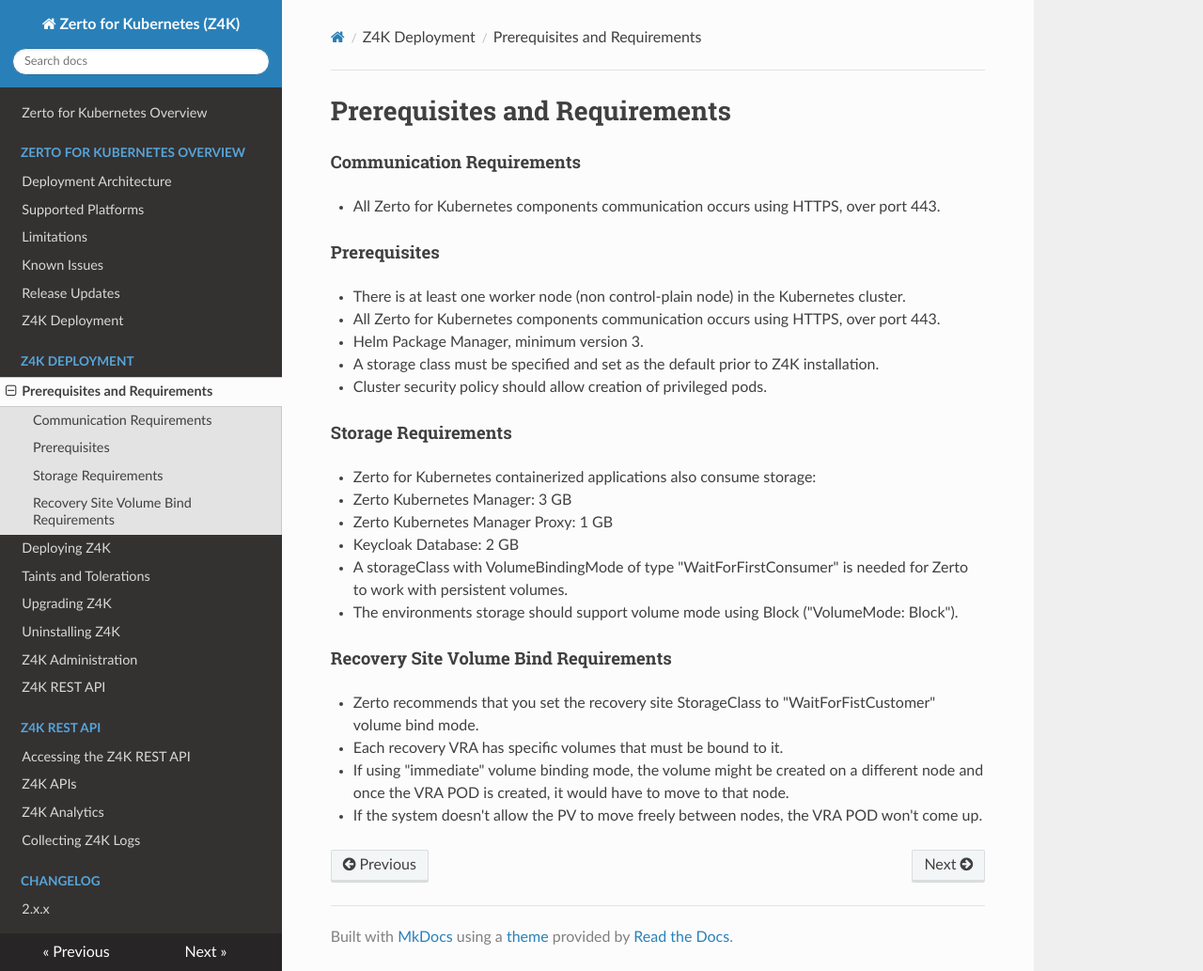
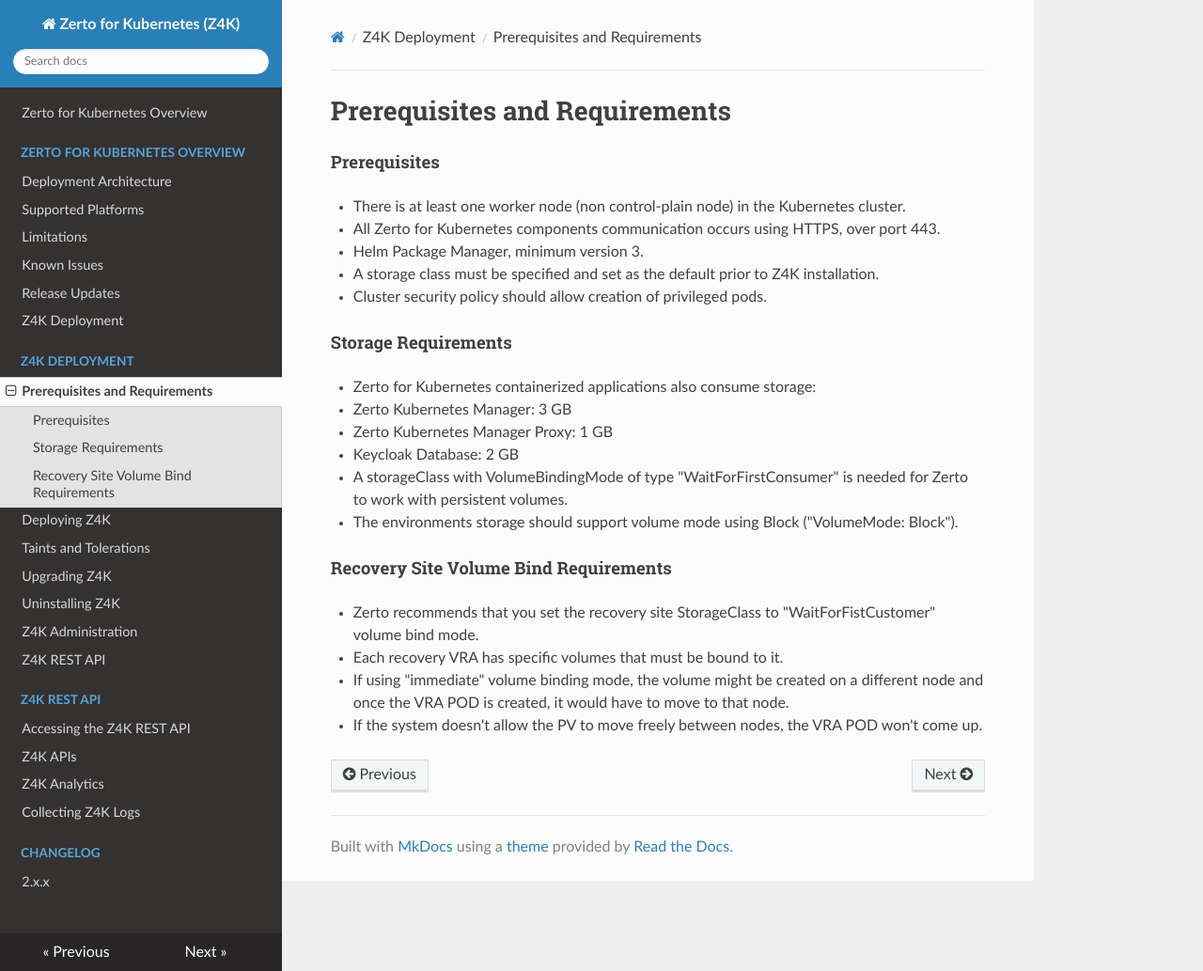
Before and after one commit to ZertoPublic/Z4K, an MkDocs documentation site: the page built from docs/PrerequisitesAndRequirements.md, in a window 1280 px wide and 1033 px high. Shown: the whole window at 94% size. Built offline with MkDocs 1.6.1, drawn with Linux system fonts in a browser that asks for light colours.

Commit message:
Update PrerequisitesAndRequirements.md

```diff
--- a/docs/PrerequisitesAndRequirements.md
+++ b/docs/PrerequisitesAndRequirements.md
@@ -1,7 +1,5 @@
 # Prerequisites and Requirements
 
-#### Communication Requirements
-- All Zerto for Kubernetes components communication occurs using HTTPS, over port 443.
 
 #### Prerequisites
 
@@ -10,6 +8,7 @@
 - Helm Package Manager, minimum version 3.
 - A storage class must be specified and set as the default prior to Z4K installation.
 - Cluster security policy should allow creation of privileged pods.
+
 
 #### Storage Requirements
 
@@ -20,6 +19,7 @@
   -	A storageClass with VolumeBindingMode of type "WaitForFirstConsumer" is needed for Zerto to work with persistent volumes.
   -	The environments storage should support volume mode using Block ("VolumeMode: Block").
 
+
 #### Recovery Site Volume Bind Requirements
 
 - Zerto recommends that you set the recovery site StorageClass to "WaitForFistCustomer" volume bind mode.
```
